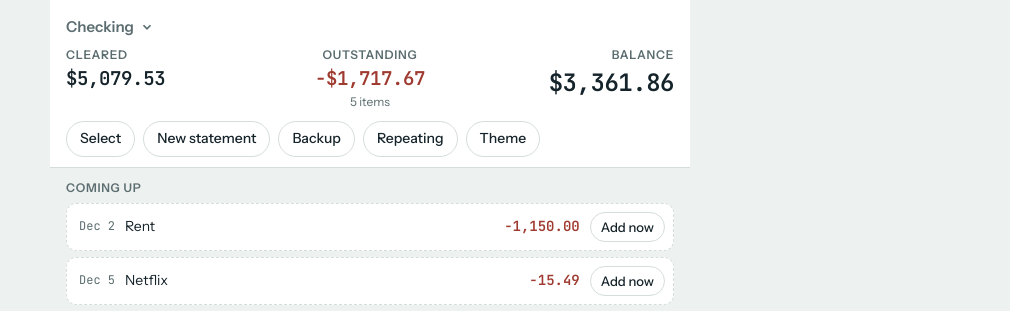
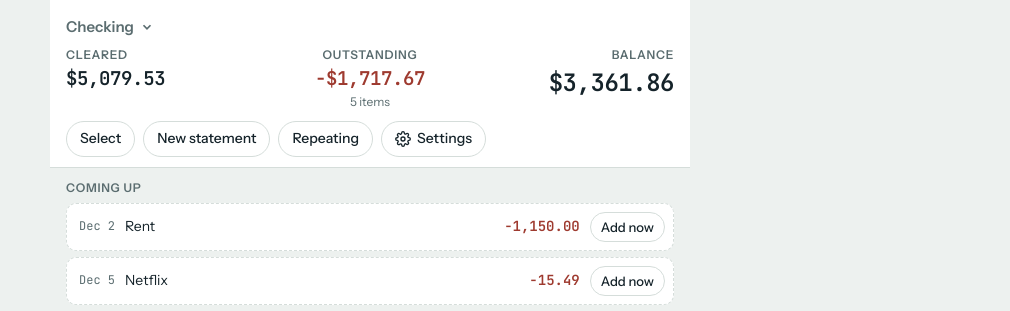
Before and after one commit to dmccrummen/website, a Jekyll site: the page checkbook/index.html, which Jekyll copies as it is, in a window 1280 px wide. Shown: the top 311 px of the page, without its empty margins (270-1280 px from the left). Built offline with Jekyll 4.4.1, drawn with Linux system fonts in a browser that asks for light colours.

Commit message:
Checkbook: move Backup and Theme into a Settings menu
Co-Authored-By: Claude Opus 5.5 <noreply@anthropic.com>
Claude-Session: https://claude.ai/code/session_01Bj1FFW6xRavTT1SQKWihKn

```diff
--- a/checkbook/index.html
+++ b/checkbook/index.html
@@ -123,6 +123,10 @@ button{cursor:pointer}
 .up-item{display:grid;grid-template-columns:auto minmax(0,1fr) auto auto;gap:10px;align-items:center;background:var(--surface);border:1px dashed var(--line);border-radius:10px;padding:8px 8px 8px 12px;font-size:14px}
 .up-item .when{font-family:var(--f-num);font-size:12px;color:var(--muted);white-space:nowrap}
 .up-item .name{overflow:hidden;text-overflow:ellipsis;white-space:nowrap}
+.chip.gear{display:inline-flex;align-items:center;gap:6px}
+.chip.gear svg{width:16px;height:16px}
+.set-item small{display:block;color:var(--muted);font-size:12.5px;margin-top:2px}
+.set-item .chev{color:var(--muted);font-size:20px}
 .chip.sm{padding:5px 10px;font-size:13px}
 .hint{font-size:12.5px;color:var(--muted)}
 .rep-tag{font-size:11px;color:var(--muted);margin-left:4px}
@@ -356,9 +360,8 @@ function render(){
     <div class="tools">
       <button class="chip" data-act="select" ${list.length?'':'disabled'}>Select</button>
       <button class="chip" data-act="statement" ${list.length?'':'disabled'}>New statement</button>
-      <button class="chip" data-act="backup">Backup</button>
       <button class="chip" data-act="repeating">Repeating</button>
-      <button class="chip" data-act="themes">Theme</button>
+      <button class="chip gear" data-act="settings" aria-label="Settings"><svg viewBox="0 0 24 24" fill="none" stroke="currentColor" stroke-width="2" stroke-linecap="round" stroke-linejoin="round" aria-hidden="true"><circle cx="12" cy="12" r="3"/><path d="M19.4 15a1.65 1.65 0 0 0 .33 1.82l.06.06a2 2 0 1 1-2.83 2.83l-.06-.06a1.65 1.65 0 0 0-1.82-.33 1.65 1.65 0 0 0-1 1.51V21a2 2 0 1 1-4 0v-.09a1.65 1.65 0 0 0-1.08-1.51 1.65 1.65 0 0 0-1.82.33l-.06.06a2 2 0 1 1-2.83-2.83l.06-.06a1.65 1.65 0 0 0 .33-1.82 1.65 1.65 0 0 0-1.51-1H3a2 2 0 1 1 0-4h.09a1.65 1.65 0 0 0 1.51-1.08 1.65 1.65 0 0 0-.33-1.82l-.06-.06a2 2 0 1 1 2.83-2.83l.06.06a1.65 1.65 0 0 0 1.82.33H9a1.65 1.65 0 0 0 1-1.51V3a2 2 0 1 1 4 0v.09a1.65 1.65 0 0 0 1 1.51 1.65 1.65 0 0 0 1.82-.33l.06-.06a2 2 0 1 1 2.83 2.83l-.06.06a1.65 1.65 0 0 0-.33 1.82V9a1.65 1.65 0 0 0 1.51 1H21a2 2 0 1 1 0 4h-.09a1.65 1.65 0 0 0-1.51 1z"/></svg>Settings</button>
     </div>`;
 
   $('#app').innerHTML=`
@@ -635,6 +638,15 @@ async function saveFile(){
     mark();say(`Downloaded ${name}.`);
   }catch(e){say('Couldn’t save a file here. Use Copy text instead.')}
 }
+function sheetSettings(){
+  const th=THEMES.find(t=>t.id===(document.documentElement.dataset.palette||'ledger'));
+  openSheet(`<h2>Settings</h2>
+    <div class="acct-list">
+      <button class="acct-item set-item" data-act="backup"><span>Backup &amp; import<small>${S.lastBackup?'Last backup '+longDate(S.lastBackup):'No backup saved yet'}</small></span><span class="chev" aria-hidden="true">›</span></button>
+      <button class="acct-item set-item" data-act="themes"><span>Theme<small>${th?th.name:'Ledger'}${ui.stripes?' · striped rows':''}</small></span><span class="chev" aria-hidden="true">›</span></button>
+    </div>
+    <div class="sheet-actions"><button class="btn" data-act="close">Done</button></div>`,'settings');
+}
 function sheetBackup(){
   openSheet(`
     <h2>Backup &amp; import</h2>
@@ -652,7 +664,7 @@ function sheetBackup(){
       <textarea class="csv" id="csvIn" placeholder="Date,Payee,Amount,Category,Cleared,Note"></textarea>
       <label class="check"><input type="checkbox" id="impReplace"><span>Replace everything<small>Use this to restore a backup. All current accounts and entries are replaced.</small></span></label>
       <div class="msg" id="impMsg"></div>
-      <div class="sheet-actions" style="margin-top:0"><button class="btn ghost" data-act="close">Close</button><button class="btn" data-act="import">Import</button></div>
+      <div class="sheet-actions" style="margin-top:0"><button class="btn ghost" data-act="settings">Back</button><button class="btn" data-act="import">Import</button></div>
     </div>`,'backup');
 }
 function parseCSV(text){
@@ -764,7 +776,7 @@ function sheetThemes(){
     <div class="swatches">${THEMES.map(t=>`<button class="swatch${t.id===cur?' on':''}" data-act="pickTheme" data-id="${t.id}">
       <span class="dots">${t.c.map(c=>`<i style="background:${c}"></i>`).join('')}</span><b>${t.name}</b><small>${t.note}</small></button>`).join('')}</div>
     <hr><label class="check"><input type="checkbox" id="stripeToggle" ${ui.stripes?'checked':''}><span>Striped rows<small>Alternating row shading, like a spreadsheet</small></span></label>
-    <div class="sheet-actions"><button class="btn" data-act="close">Done</button></div>`,'themes');
+    <div class="sheet-actions"><button class="btn ghost" data-act="settings">Back</button><button class="btn" data-act="close">Done</button></div>`,'themes');
 }
 
 function toast(text){
@@ -817,6 +829,7 @@ document.addEventListener('click',e=>{
       $('#xfBox').hidden=v!=='xf';$('#payeeBox').hidden=v==='xf';if($('#acctBox'))$('#acctBox').hidden=v==='xf';$('#catBox').hidden=v==='xf';
       $('#clrNote').textContent=v==='xf'?'Applies to this account’s side. Each account clears on its own.':'It shows on your bank statement';break}
     case 'themes':sheetThemes();break;
+    case 'settings':sheetSettings();break;
     case 'repeating':sheetRepeating();break;
     case 'rule':sheetRule(id);break;
     case 'stoprule':{if(el.dataset.armed){S.recurring=S.recurring.filter(r=>r.id!==id);save();sheetRepeating();render()}else{el.dataset.armed='1';el.textContent='Tap again to stop'}break}
```
